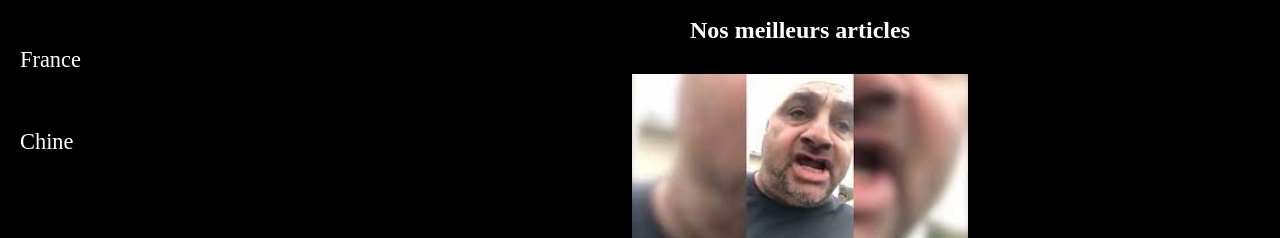
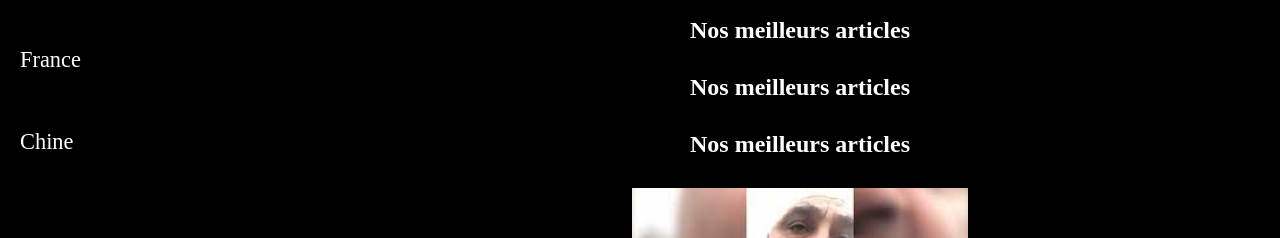
Before and after one commit to Rayhaan09/memes, a plain HTML site: page index.html in a window 1280 px wide. Shown: the part 60-298 px from the top of the page. Drawn offline with Linux system fonts and the light colour scheme.

Commit message:
Update index.html
Removed duplicate header section and added additional header elements.

```diff
--- a/index.html
+++ b/index.html
@@ -25,7 +25,7 @@
             <br><br><br><br><br><br><br><br><br>
         </ul>
             <div>
-                <h2>Nos meilleurs articles</h2>
+                <h2>Nos meilleurs articles</h2><h2>Nos meilleurs articles</h2><h2>Nos meilleurs articles</h2>
                 <a href="https://www.youtube.com/watch?v=9fz1wci0DdA" target="_blank" rel="noopener noreferrer"><img src="Photos/téléchargement (2).png" alt=""></a>
                 <br>
                 <a href="https://youtu.be/SHkqSfQcyw0" target="_blank" rel="noopener noreferrer"><img src="Photos/frappe moi.png" alt=""></a>
```
